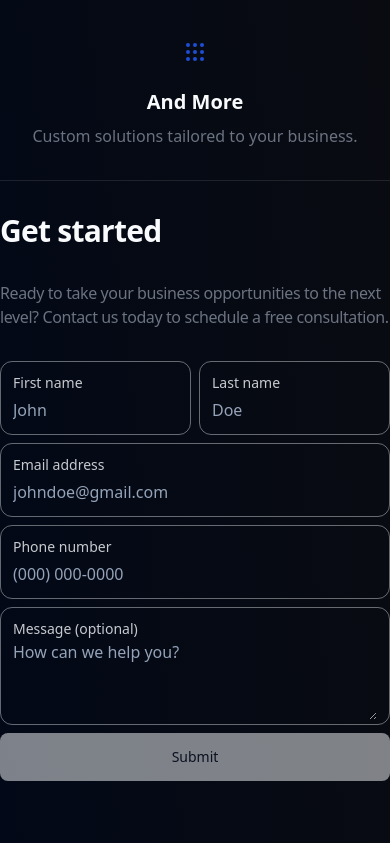
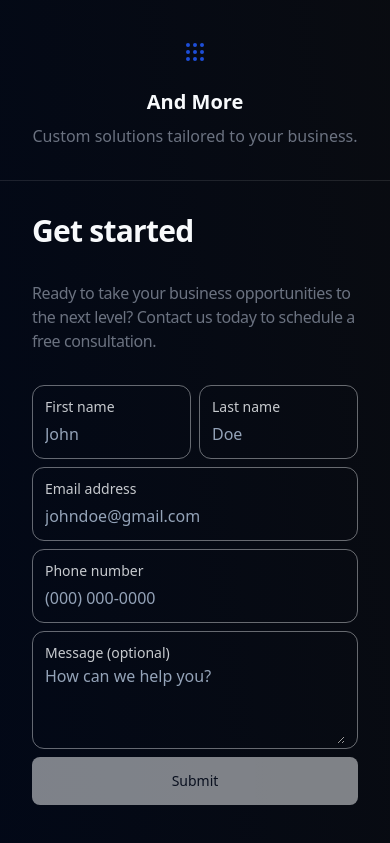
Before and after one commit to johnny-woodtke/upwardsads-website, a Next.js app: page / in a window 390 px wide. Shown: the part 2462-3305 px from the top of the page. Built offline with nearby package versions, Linux system fonts and the light colour scheme; no server answers; what node-mailjet would draw is missing.

Commit message:
fix spacing

```diff
--- a/app/page.tsx
+++ b/app/page.tsx
@@ -96,7 +96,7 @@ export default function App() {
 
       <section className="relative w-full xl:h-[750px]">
         <div className="absolute top-[-100px] h-0 w-0" id="contact" />
-        <div className="mx-auto w-full max-w-screen-md py-8 lg:p-16">
+        <div className="mx-auto w-full max-w-screen-md py-8 max-sm:px-8 lg:p-16">
           <div className="mx-auto flex h-full w-full flex-col items-center justify-center">
             <h2 className="mb-8 w-full  text-start text-3xl font-bold tracking-tight sm:text-4xl xl:text-5xl">
               Get started
```
